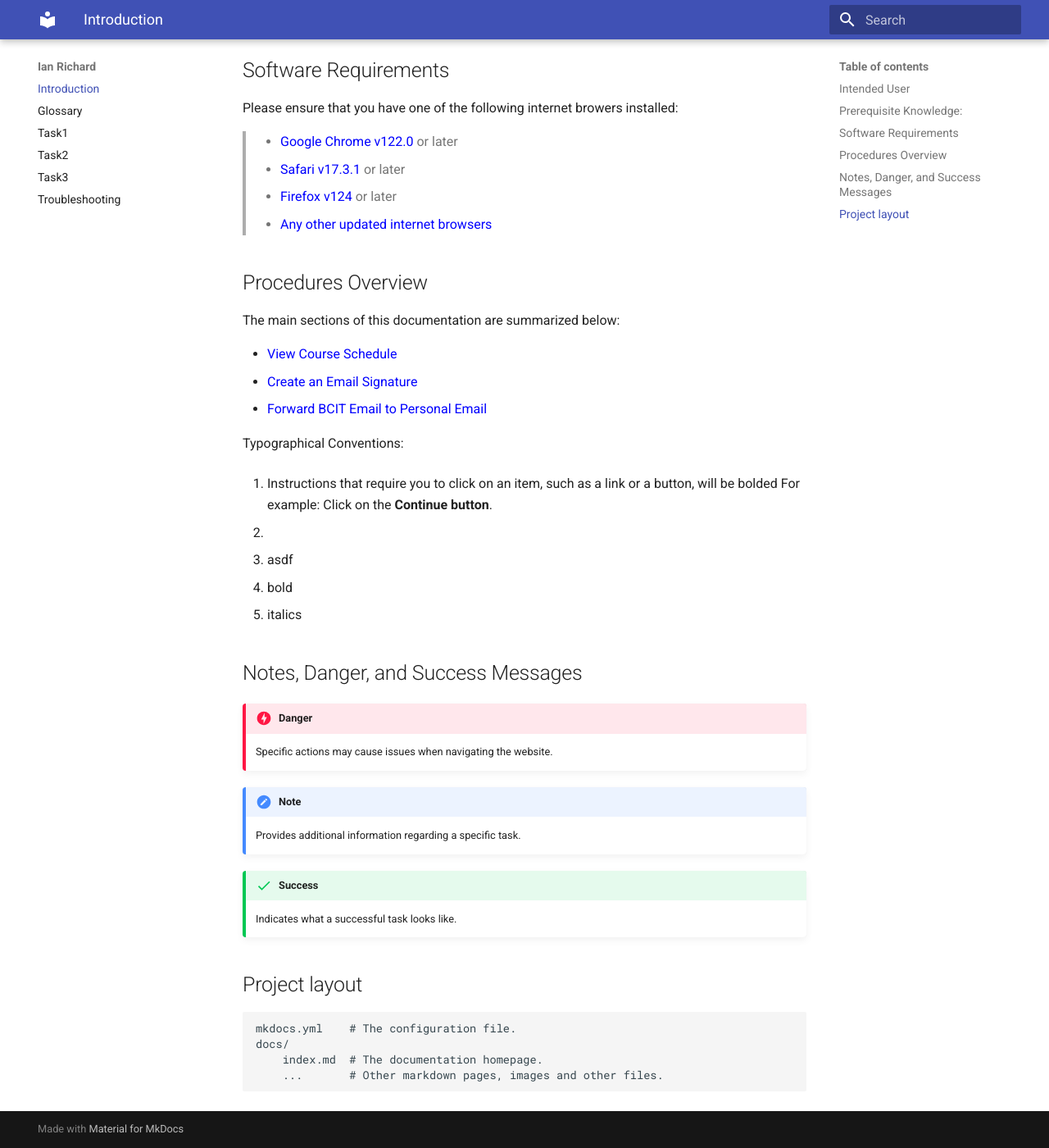
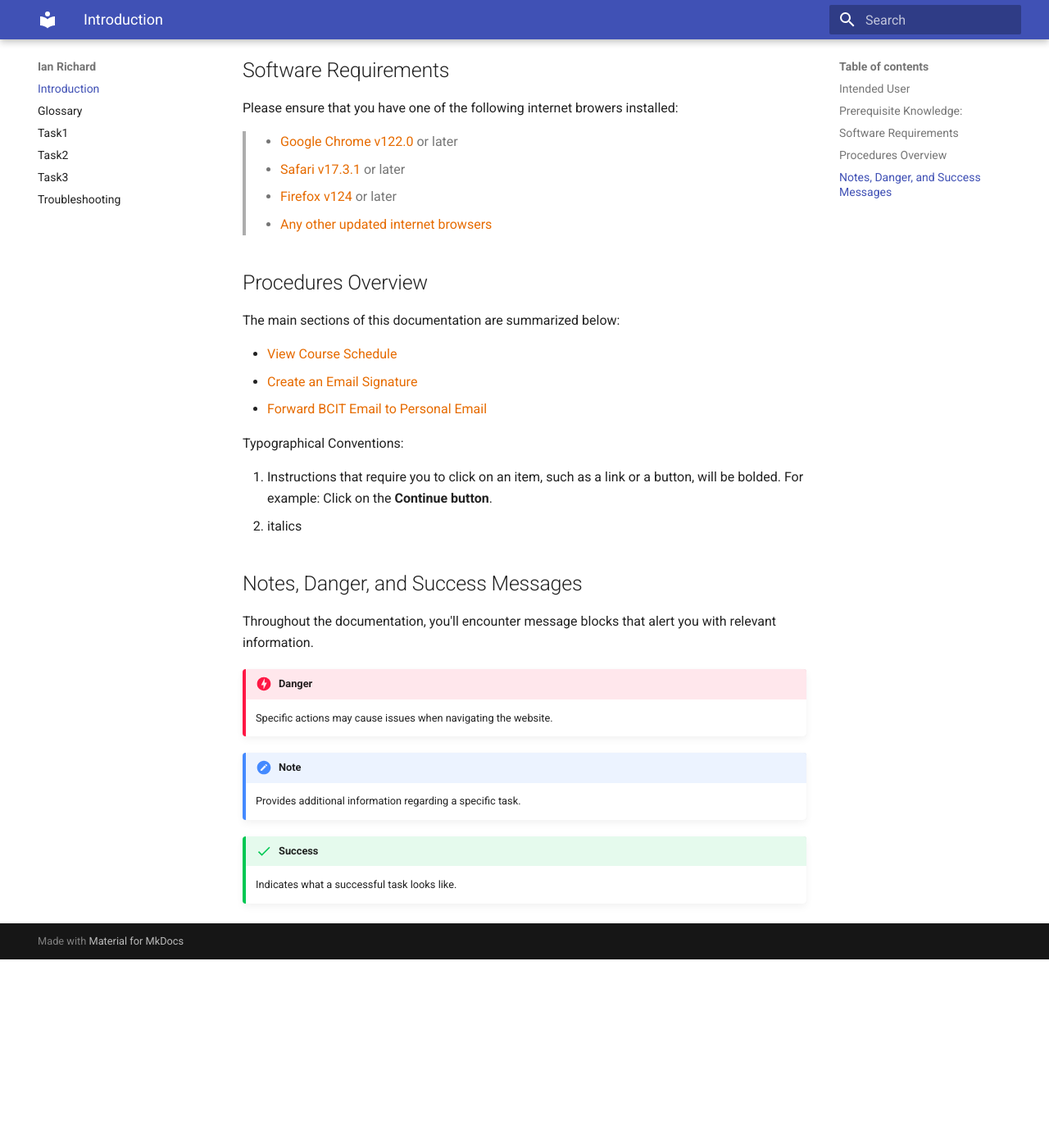
Before and after one commit to beingaturtle/beingaturtle.github.io, an MkDocs documentation site: the page built from docs/index.md, in a window 1280 px wide and 1400 px high, scrolled down 630 px. Shown: the whole window at 82% size. Built offline with MkDocs 1.6.1 and Material for MkDocs 9.7.7, drawn with Linux system fonts in a browser that asks for light colours; after the commit the page ends 1800 px from its top, so only the background shows below that.

Commit message:
Update colour of font

```diff
--- a/docs/index.md
+++ b/docs/index.md
@@ -1,5 +1,6 @@
 # Introduction
-Welcome to our documentation that will help you navigate to <span style ="color:blue"> <u> three </u> </strong> </span>
+Welcome to our documentation that will help you navigate to <span style ="color:#e66b00"> <u> three </u> </strong>
+</span>
 important sections in the
 [myBCIT](https://my.bcit.ca/) website. The goal is provide a detailed tutorial that streamlines BCIT students in
 finding their course schedule, creating an e-mail signature, and forwarding myBCIT e-mails to their personal e-mail
@@ -21,30 +22,27 @@ This documentation assumes:
 ## Software Requirements
 Please ensure that you have one of the following internet browers installed:
 
-> * <span style ="color:blue"> Google Chrome v122.0 </span> or later
-* <span style ="color:blue"> Safari v17.3.1 </span> or later
-* <span style ="color:blue"> Firefox v124 </span> or later
-* <span style ="color:blue"> Any other updated internet browsers </span>
+> * <span style ="color:#e66b00 "> Google Chrome v122.0 </span> or later
+* <span style ="color:#e66b00 "> Safari v17.3.1 </span> or later
+* <span style ="color:#e66b00 "> Firefox v124 </span> or later
+* <span style ="color:#e66b00 "> Any other updated internet browsers </span>
 
 ## Procedures Overview
 The main sections of this documentation are summarized below:
 
-* <span style ="color:blue"> View Course Schedule </span>
-* <span style ="color:blue"> Create an Email Signature </span>
-* <span style ="color:blue"> Forward BCIT Email to Personal Email </span>
+* <span style ="color:#e66b00 "> View Course Schedule </span>
+* <span style ="color:#e66b00 "> Create an Email Signature </span>
+* <span style ="color:#e66b00 "> Forward BCIT Email to Personal Email </span>
 
 
 Typographical Conventions:
 
-1. Instructions that require you to click on an item, such as a link or a button, will be bolded  For example: Click
+1. Instructions that require you to click on an item, such as a link or a button, will be bolded.  For example: Click
    on the **Continue button**.
-
-2.
-2. asdf
-- bold
-- italics
+2. italics
 
 ## Notes, Danger, and Success Messages
+Throughout the documentation, you'll encounter message blocks that alert you with relevant information.
 
 !!! danger
     Specific actions may cause issues when navigating the website.
@@ -52,10 +50,3 @@ Typographical Conventions:
     Provides additional information regarding a specific task.
 !!! success
     Indicates what a successful task looks like.
-
-## Project layout
-
-    mkdocs.yml    # The configuration file.
-    docs/
-        index.md  # The documentation homepage.
-        ...       # Other markdown pages, images and other files.
```
